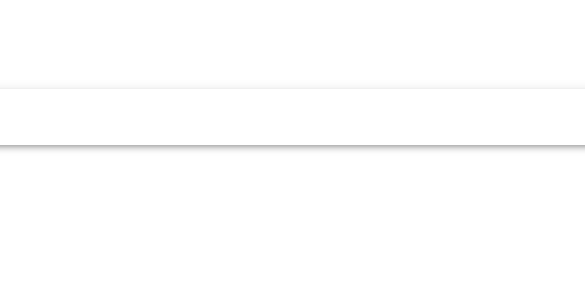
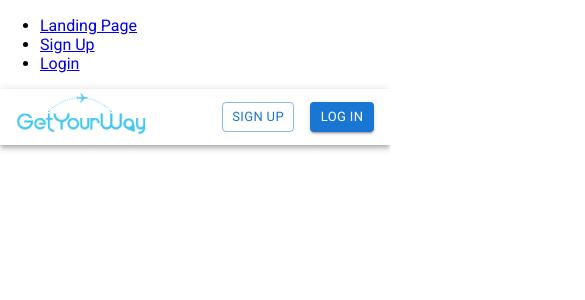
Before and after one commit to olliecroysdill/tempest_client, a React (Create React App) app: page / in a window 390 px wide. Shown: the top 300 px of the page, 585 px wide, since content can reach past the window. Built offline with nearby package versions, Linux system fonts and the light colour scheme.

Commit message:
adds responsive page margins to html body element

```diff
--- a/src/index.css
+++ b/src/index.css
@@ -12,4 +12,14 @@ body {
     font-family: "Roboto";
     -webkit-font-smoothing: antialiased;
     -moz-osx-font-smoothing: grayscale;
+    width: 1280px;
+    position: absolute;
+    left: 50%;
+    transform: translateX(-50%);
 }
+
+@media only screen and (max-width: 1280px) {
+    body {
+        width: 100%;
+    }
+}
--- a/src/layout/Layout.js
+++ b/src/layout/Layout.js
@@ -1,11 +1,9 @@
-import { ClassNames } from "@emotion/react";
 import React from "react";
 import MainNavigation from "./MainNavigation";
-import classes from "./Layout.module.css";
 
 function Layout(props) {
     return (
-        <section className={classes["app-container"]}>
+        <section>
             <MainNavigation />
             <main>{props.children}</main>
         </section>
--- a/src/layout/Layout.module.css
+++ /dev/null
@@ -1,6 +0,0 @@
-.app-container {
-    width: 1280px;
-    position: absolute;
-    left: 50%;
-    transform: translateX(-50%);
-}
```
